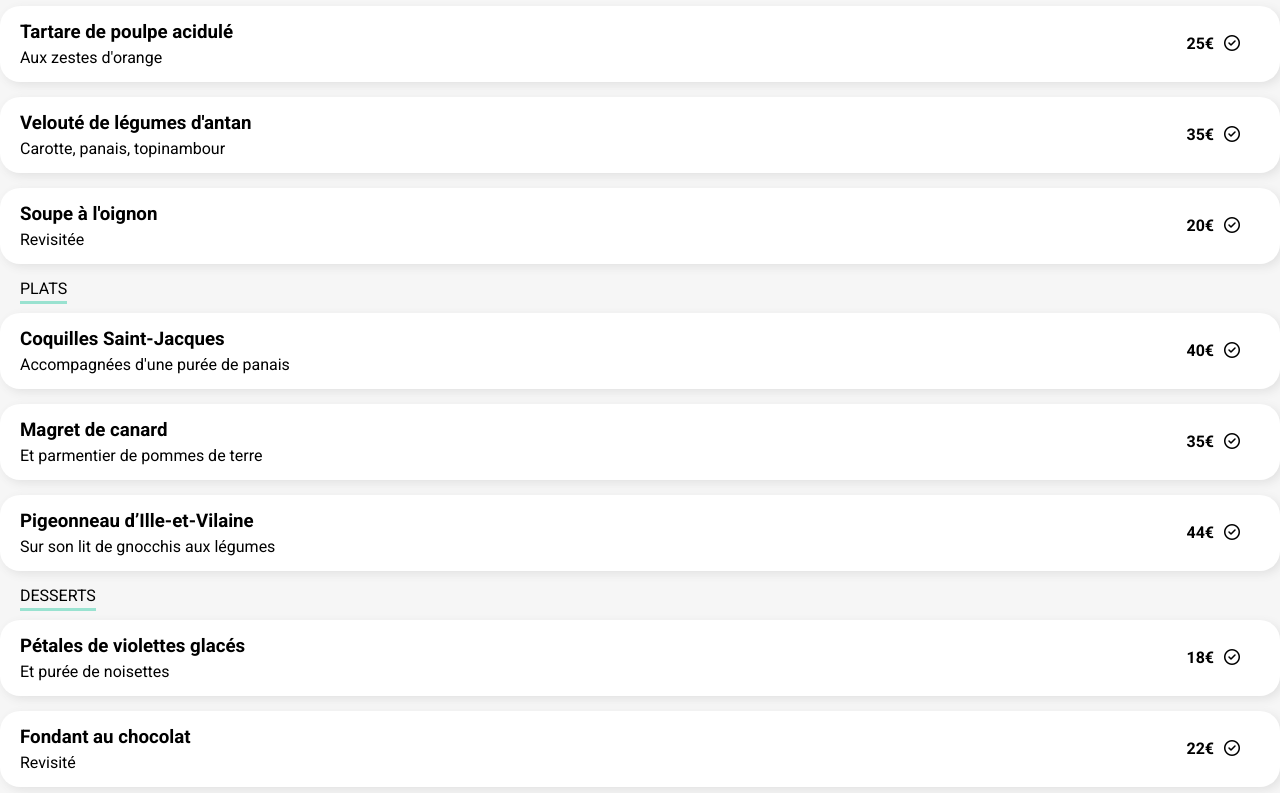
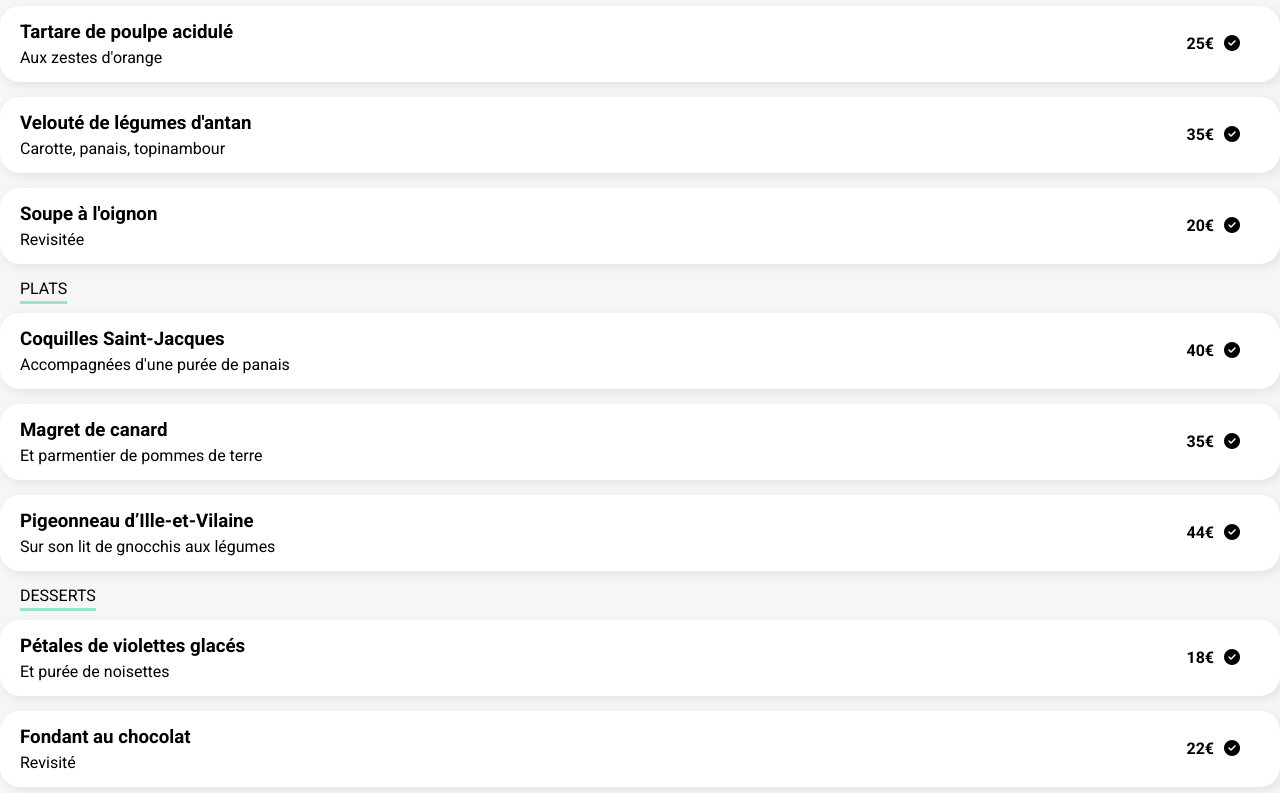
Before and after one commit to FYTomi/PhamDanielTomi_3_06092021, a website: page Ohmyfood_restaurants/menu-alafrancaise.html in a window 1280 px wide. Shown: the part 447-1240 px from the top of the page. Drawn offline with Linux system fonts and the light colour scheme; a web font is replaced by a local one.

Commit message:
icône far en fas check

```diff
--- a/Ohmyfood_restaurants/menu-alafrancaise.html
+++ b/Ohmyfood_restaurants/menu-alafrancaise.html
@@ -59,7 +59,7 @@
                                     <strong><p>25€</p></strong>
                                     <div class="check-wrapper">
                                         <div class="rotate">
-                                            <span><i class="far fa-check-circle"></i></span>
+                                            <span><i class="fas fa-check-circle"></i></span>
                                         </div>
                                     </div>
                                 </div>
@@ -73,7 +73,7 @@
                                     <strong><p>35€</p></strong>
                                     <div class="check-wrapper">
                                         <div class="rotate">
-                                            <span><i class="far fa-check-circle"></i></span>
+                                            <span><i class="fas fa-check-circle"></i></span>
                                         </div>
                                     </div>
                                 </div>
@@ -88,7 +88,7 @@
                                     <strong><p>20€</p></strong>
                                     <div class="check-wrapper">
                                         <div class="rotate">
-                                            <span><i class="far fa-check-circle"></i></span>
+                                            <span><i class="fas fa-check-circle"></i></span>
                                         </div>
                                     </div>
                                 </div>
@@ -108,7 +108,7 @@
                                     <strong><p>40€</p></strong>
                                     <div class="check-wrapper">
                                         <div class="rotate">
-                                            <span><i class="far fa-check-circle"></i></span>
+                                            <span><i class="fas fa-check-circle"></i></span>
                                         </div>
                                     </div>
                                 </div>
@@ -122,7 +122,7 @@
                                     <strong><p>35€</p></strong>
                                     <div class="check-wrapper">
                                         <div class="rotate">
-                                            <span><i class="far fa-check-circle"></i></span>
+                                            <span><i class="fas fa-check-circle"></i></span>
                                         </div>
                                     </div>
                                 </div>
@@ -136,7 +136,7 @@
                                     <strong><p>44€</p></strong>
                                     <div class="check-wrapper">
                                         <div class="rotate">
-                                            <span><i class="far fa-check-circle"></i></span>
+                                            <span><i class="fas fa-check-circle"></i></span>
                                         </div>
                                     </div>
                                 </div>
@@ -156,7 +156,7 @@
                                     <strong><p>18€</p></strong>
                                     <div class="check-wrapper">
                                         <div class="rotate">
-                                            <span><i class="far fa-check-circle"></i></span>
+                                            <span><i class="fas fa-check-circle"></i></span>
                                         </div>
                                     </div>
                                 </div>
@@ -170,7 +170,7 @@
                                     <strong><p>22€</p></strong>
                                     <div class="check-wrapper">
                                         <div class="rotate">
-                                            <span><i class="far fa-check-circle"></i></span>
+                                            <span><i class="fas fa-check-circle"></i></span>
                                         </div>
                                     </div>
                                 </div>
@@ -184,7 +184,7 @@
                                     <strong><p>23€</p></strong>
                                     <div class="check-wrapper">
                                         <div class="rotate">
-                                            <span><i class="far fa-check-circle"></i></span>
+                                            <span><i class="fas fa-check-circle"></i></span>
                                         </div>
                                     </div>
                                 </div>
```
Also changed, not shown: Ohmyfood_restaurants/menu-lanoteenchantee.html (+7 -7 lines), Ohmyfood_restaurants/menu-lapalettedugout.html (+9 -9 lines), Ohmyfood_restaurants/menu-ledelicedessens.html (+9 -9 lines).
